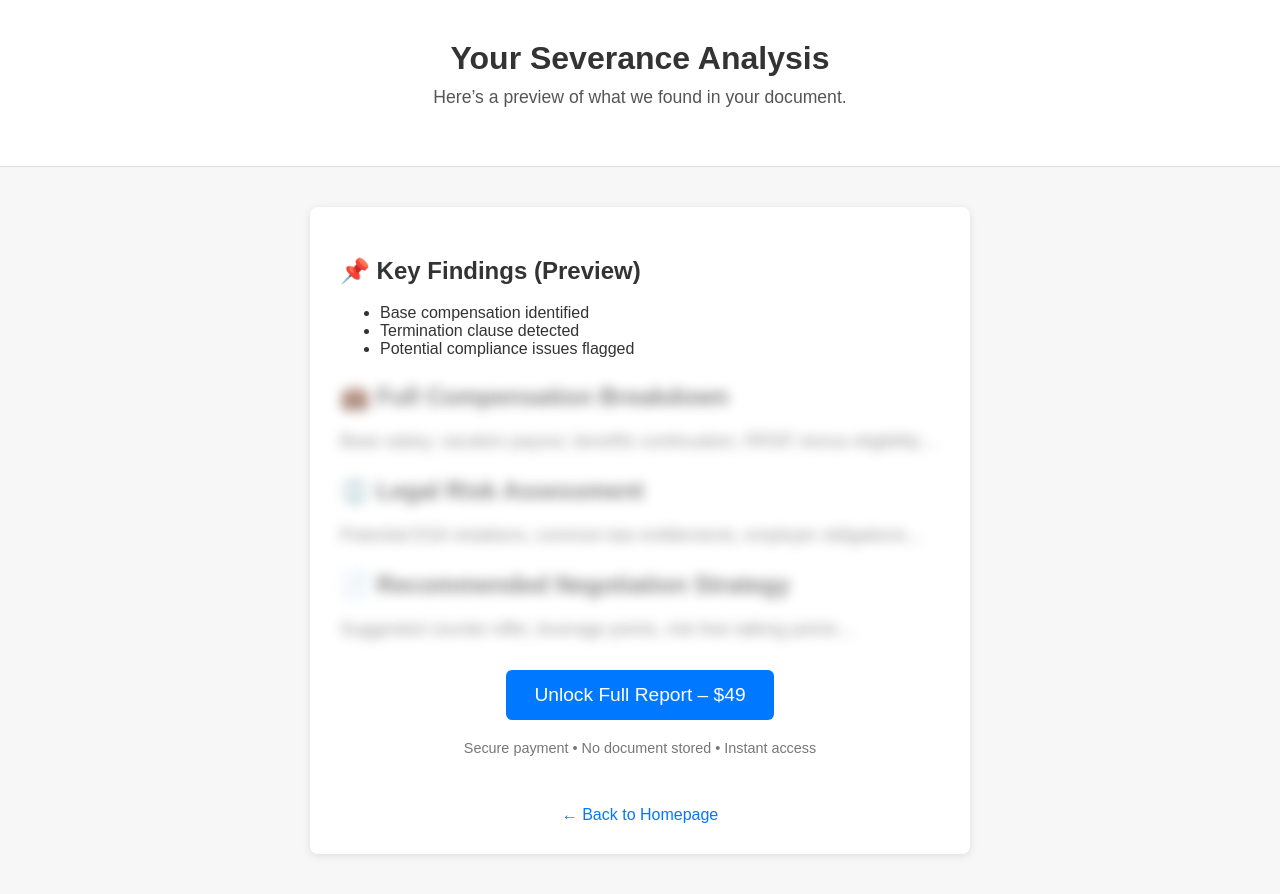
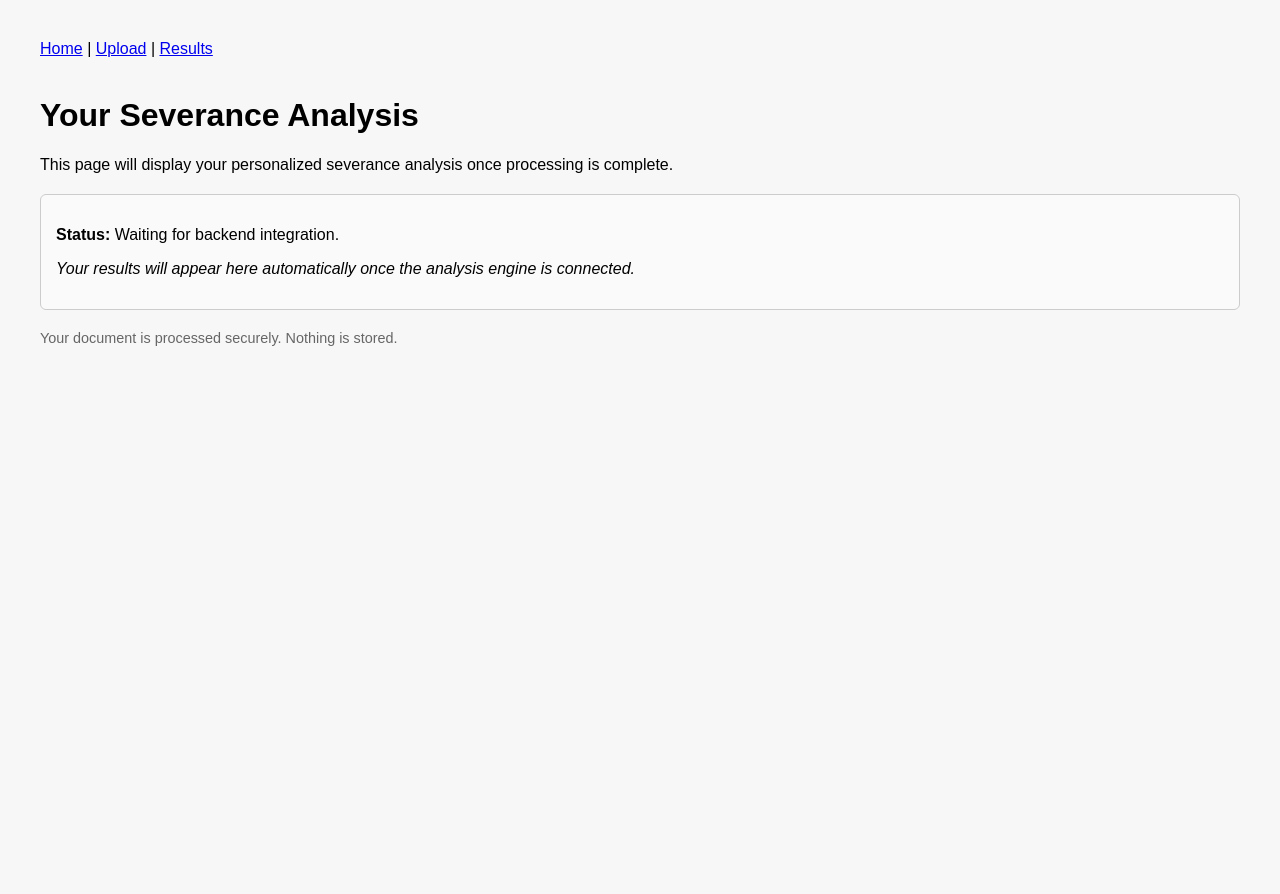
Before and after one commit to mehdiakif-lab/Fairexit, a plain HTML site: page result.html in a window 1280 px wide. After the commit the page ends 800 px from the top, so only its background shows below. Drawn offline with Linux system fonts and the light colour scheme.

Commit message:
Update result.html

```diff
--- a/result.html
+++ b/result.html
@@ -1,132 +1,32 @@
-<!DOCTYPE html>
+<!doctype html>
 <html lang="en">
-<head>
-    <meta charset="UTF-8">
-    <meta name="viewport" content="width=device-width, initial-scale=1.0">
-    <title>Your Severance Analysis – Fairexit</title>
-    <style>
-        body {
-            font-family: Arial, sans-serif;
-            margin: 0;
-            padding: 0;
-            background: #f7f7f7;
-            color: #333;
-            text-align: center;
-        }
-        header {
-            padding: 40px 20px;
-            background: #ffffff;
-            border-bottom: 1px solid #ddd;
-        }
-        h1 {
-            margin: 0;
-            font-size: 2rem;
-        }
-        p {
-            margin-top: 10px;
-            font-size: 1.1rem;
-            color: #555;
-        }
-        .container {
-            margin: 40px auto;
-            padding: 30px;
-            background: #fff;
-            width: 90%;
-            max-width: 600px;
-            border-radius: 8px;
-            box-shadow: 0 2px 8px rgba(0,0,0,0.1);
-            text-align: left;
-        }
-        .section {
-            margin-bottom: 25px;
-        }
-        .blurred {
-            filter: blur(6px);
-            opacity: 0.6;
-            user-select: none;
-        }
-        .cta {
-            text-align: center;
-            margin-top: 30px;
-        }
-        .cta button {
-            padding: 14px 28px;
-            background: #0078ff;
-            color: white;
-            border: none;
-            border-radius: 6px;
-            font-size: 1.2rem;
-            cursor: pointer;
-        }
-        .cta button:hover {
-            background: #005fcc;
-        }
-        .trust {
-            margin-top: 20px;
-            font-size: 0.9rem;
-            color: #777;
-            text-align: center;
-        }
-        .back {
-            margin-top: 20px;
-            display: inline-block;
-            color: #0078ff;
-            text-decoration: none;
-            text-align: center;
-        }
-        .back:hover {
-            text-decoration: underline;
-        }
-    </style>
-</head>
-<body>
+  <head>
+    <meta charset="utf-8" />
+    <meta name="viewport" content="width=device-width,initial-scale=1" />
+    <title>Results – ExitFair</title>
 
-<header>
+    <link rel="stylesheet" href="../styles/main.css">
+  </head>
+
+  <body>
+    <nav>
+      <a href="index.html">Home</a> |
+      <a href="upload.html">Upload</a> |
+      <a href="result.html">Results</a>
+    </nav>
+    <br>
+
     <h1>Your Severance Analysis</h1>
-    <p>Here’s a preview of what we found in your document.</p>
-</header>
 
-<div class="container">
+    <p>This page will display your personalized severance analysis once processing is complete.</p>
 
-    <div class="section">
-        <h2>📌 Key Findings (Preview)</h2>
-        <ul>
-            <li>Base compensation identified</li>
-            <li>Termination clause detected</li>
-            <li>Potential compliance issues flagged</li>
-        </ul>
+    <div style="margin-top:20px;padding:15px;border:1px solid #ccc;border-radius:6px;background:#fafafa;">
+      <p><strong>Status:</strong> Waiting for backend integration.</p>
+      <p><em>Your results will appear here automatically once the analysis engine is connected.</em></p>
     </div>
 
-    <div class="section blurred">
-        <h2>💼 Full Compensation Breakdown</h2>
-        <p>Base salary, vacation payout, benefits continuation, RRSP, bonus eligibility…</p>
-    </div>
-
-    <div class="section blurred">
-        <h2>⚖️ Legal Risk Assessment</h2>
-        <p>Potential ESA violations, common‑law entitlements, employer obligations…</p>
-    </div>
-
-    <div class="section blurred">
-        <h2>📄 Recommended Negotiation Strategy</h2>
-        <p>Suggested counter‑offer, leverage points, risk‑free talking points…</p>
-    </div>
-
-    <div class="cta">
-        <button onclick="window.location.href='https://buy.stripe.com/7sY14pgye3tXePugRvdEs01'">
-            Unlock Full Report – $49
-        </button>
-    </div>
-
-    <div class="trust">
-        Secure payment • No document stored • Instant access
-    </div>
-
-    <div class="cta">
-        <a class="back" href="index.html">← Back to Homepage</a>
-    </div>
-
-</div>
-
-</body>
+    <p style="color:#666;font-size:0.9rem;margin-top:20px">
+      Your document is processed securely. Nothing is stored.
+    </p>
+  </body>
 </html>
```
